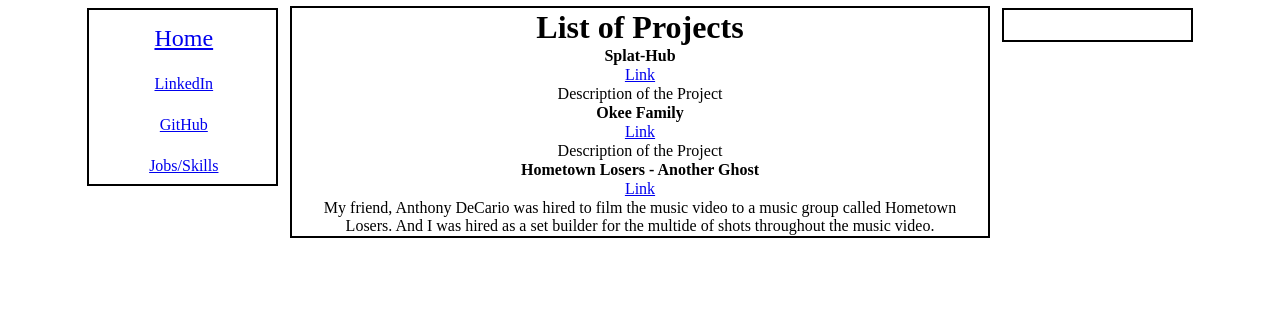
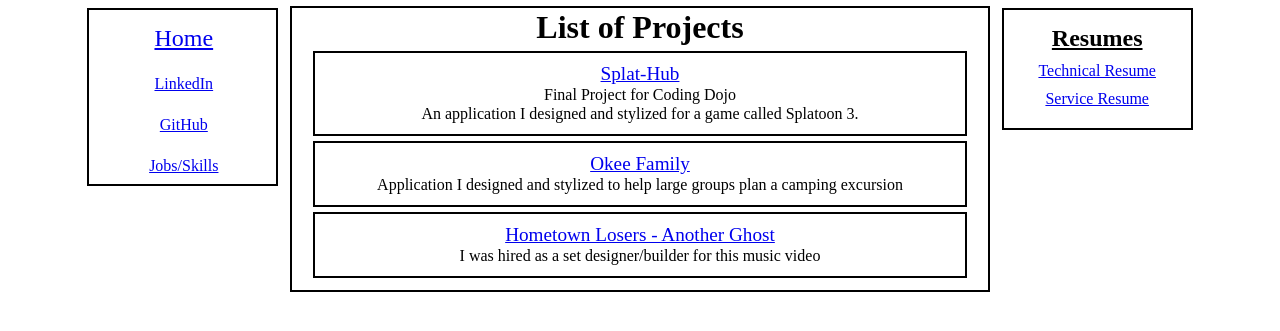
Before and after one commit to Clovs247/Portfolio, a Flask app: page /projects in a window 1280 px wide. Shown: the part 113-444 px from the top of the page. Run offline with Flask 3, Linux system fonts and the light colour scheme.

Commit message:
Added About Me Page And Design

```diff
--- a/flask_app/controllers/MainController.py
+++ b/flask_app/controllers/MainController.py
@@ -14,3 +14,7 @@ def skills():
 @app.route('/projects')
 def projects():
     return render_template("projects.html")
+
+@app.route('/about_me')
+def about_me():
+    return render_template("about_me.html")
--- a/flask_app/static/css/about_me_style.css
+++ b/flask_app/static/css/about_me_style.css
@@ -13,6 +13,9 @@
     flex-wrap: wrap;
     justify-content: center;
     align-items: start;
+}
+#homelink{
+    font-size:x-large;
 }
 .menu{
     float:left;
--- a/flask_app/static/css/project_style.css
+++ b/flask_app/static/css/project_style.css
@@ -38,6 +38,7 @@
     border: 2px solid black;
     margin-top: 7px;
     margin: 5px;
+    padding-bottom: 7px;
 }
 .main-body h2{
     font-size: xx-large;
@@ -71,6 +72,32 @@
 }
 
 
+#splathub{
+    border: 2px solid black;
+    margin-top: 5px;
+    margin-bottom: 5px;
+    padding-top: 10px;
+    padding-bottom: 10px;
+}
+#okeefam{
+    border: 2px solid black;
+    margin-top: 5px;
+    margin-bottom: 5px;
+    padding-top: 10px;
+    padding-bottom: 10px;
+}
+#hometownlosers{
+    border: 2px solid black;
+    margin-top: 5px;
+    margin-bottom: 5px;
+    padding-top: 10px;
+    padding-bottom: 10px;
+}
+.project-title{
+    font-size:larger;
+}
+
+
 
 
 @media only screen and (max-width: 600px){
--- a/flask_app/templates/index.html
+++ b/flask_app/templates/index.html
@@ -24,7 +24,10 @@
                 <a href="/skills">Jobs/Skills</a>
             </div>
             <div class="main-body">
-
+                <div id="column">
+                    <img src="{{ url_for('static',filename='img/DavidHausmannProfilePic.JPG') }}" alt="David Hausmann's Profile Picture" id="profilePic">
+                    <a href="/about_me" id="aboutme">About Me</a>
+                </div>
             </div>
             <div class="second-column">
                 <h3>Resumes</h3>
--- a/flask_app/templates/projects.html
+++ b/flask_app/templates/projects.html
@@ -24,24 +24,24 @@
             </div>
             <div class="main-body">
                 <h1>List of Projects</h1>
-                <div>
-                    <h4>Splat-Hub</h4>
-                    <a href="http://54.225.30.124/">Link</a>
-                    <p>Description of the Project</p>
+                <div id="splathub">
+                    <a href="http://54.225.30.124/" class="project-title">Splat-Hub</a>
+                    <p>Final Project for Coding Dojo</p>
+                    <p> An application I designed and stylized for a game called Splatoon 3.</p>
                 </div>
-                <div>
-                    <h4>Okee Family</h4>
-                    <a href="http://54.160.156.219/">Link</a>
-                    <p>Description of the Project</p>
+                <div id="okeefam">
+                    <a href="http://54.160.156.219/" class="project-title">Okee Family</a>
+                    <p>Application I designed and stylized to help large groups plan a camping excursion</p>
                 </div>
-                <div>
-                    <h4>Hometown Losers - Another Ghost</h4>
-                    <a href="https://www.youtube.com/watch?v=aexPEgLj9JA">Link</a>
-                    <p>My friend, Anthony DeCario was hired to film the music video to a music group called Hometown Losers. And I was hired as a set builder for the multide of shots throughout the music video.</p>
+                <div id="hometownlosers">
+                    <a href="https://www.youtube.com/watch?v=aexPEgLj9JA" class="project-title">Hometown Losers - Another Ghost</a>
+                    <p>I was hired as a set designer/builder for this music video</p>
                 </div>
             </div>
             <div class="second-column">
-
+                <h3>Resumes</h3>
+                <a href="https://docs.google.com/document/d/1ZstJzARzA15QVGF6R5JpJCEVOWWvlU9EhCBB0IDZUfU/edit?usp=sharing">Technical Resume</a>
+                <a href="https://docs.google.com/document/d/1trM40o7qPJduaaWT9f9UKWJjxz24cHLKOHqMjK0LSnU/edit?usp=sharing">Service Resume</a>
             </div>
         </div>
 
```
Also changed, not shown: flask_app/static/css/index_style.css (+12 -0 lines), flask_app/templates/about_me.html (renamed from flask_app/templates/self_intro.html, +10 -1 lines).
